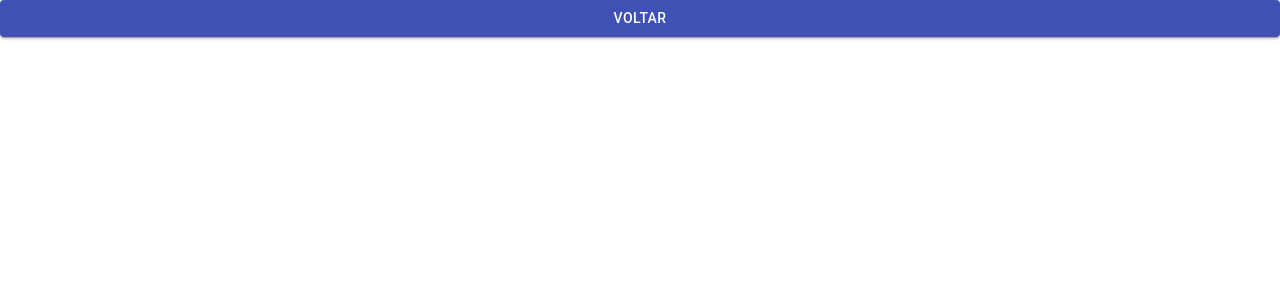
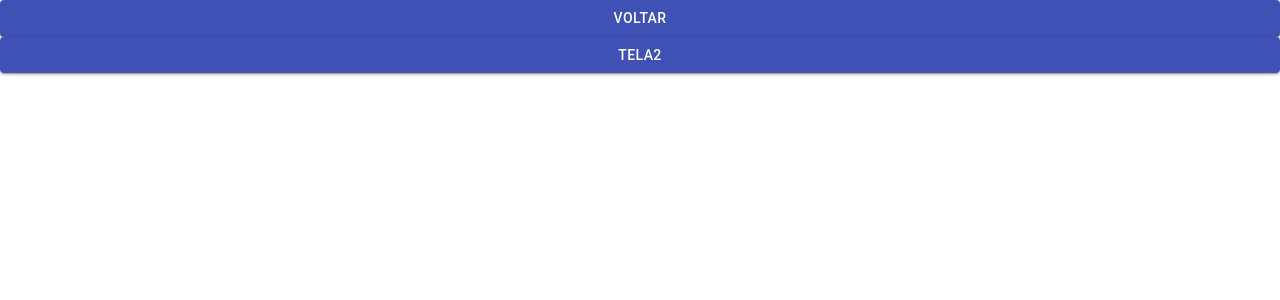
Before and after one commit to wilgnerl/vacathon-2020, a React (Create React App) app in the folder milk-app/: page /tela_inicial in a window 1280 px wide. Shown: the top 300 px of the page. Built offline with nearby package versions, Linux system fonts and the light colour scheme.

Commit message:
Dora fazendo uns testes, pode mudar o Tela2

```diff
--- a/milk-app/src/App.js
+++ b/milk-app/src/App.js
@@ -4,6 +4,7 @@ import './App.css';
 import Login from './SignIn';
 import { BrowserRouter as Router, Route, Switch} from 'react-router-dom';
 import Tela_inicial from './Tela_inicial';
+import Tela_inicial2 from './Tela_inicial2';
 
 
 function App() {
@@ -12,7 +13,8 @@ function App() {
       <div className="App">
         <Switch>
           <Route path="/" exact component={Login}/>
-          <Route path="/tela_inicial" component={Tela_inicial}/>
+          <Route path="/tela_inicial" component={Tela_inicial}/>]
+          <Route path="/tela_inicial2" component={Tela_inicial2}/>
         </Switch>
       </div>
     </Router>
--- a/milk-app/src/Tela_inicial.js
+++ b/milk-app/src/Tela_inicial.js
@@ -13,8 +13,29 @@ function Tela_inicial() {
         >
         Voltar
       </Button>
+      <Button
+        fullWidth
+        variant="contained"
+        color="primary"
+        >
+        Tela2
+      </Button>
     </Link_Router>
   );
 }
 
+function Tela_inicial2() {
+  return (
+    <Link_Router to="/Tela_inicial2">
+      <Button
+        fullWidth
+        variant="contained"
+        color="primary"
+        >
+        Tela 2
+      </Button>
+    </Link_Router>
+  )
+}
+
 export default Tela_inicial;
--- /dev/null
+++ b/milk-app/src/Tela_inicial2.js
@@ -0,0 +1,20 @@
+import React from 'react';
+import { Button } from '@material-ui/core';
+import './App.css';
+import { Link as Link_Router} from "react-router-dom";
+
+function Tela_inicial() {
+  return (
+    <Link_Router to="/Tela_inicial">
+      <Button
+        fullWidth
+        variant="contained"
+        color="primary"
+      >
+        Tela 1
+      </Button>
+    </Link_Router>
+  )
+}
+
+export default Tela_inicial;
```
Lines whose indentation alone changed are shown as unchanged.
